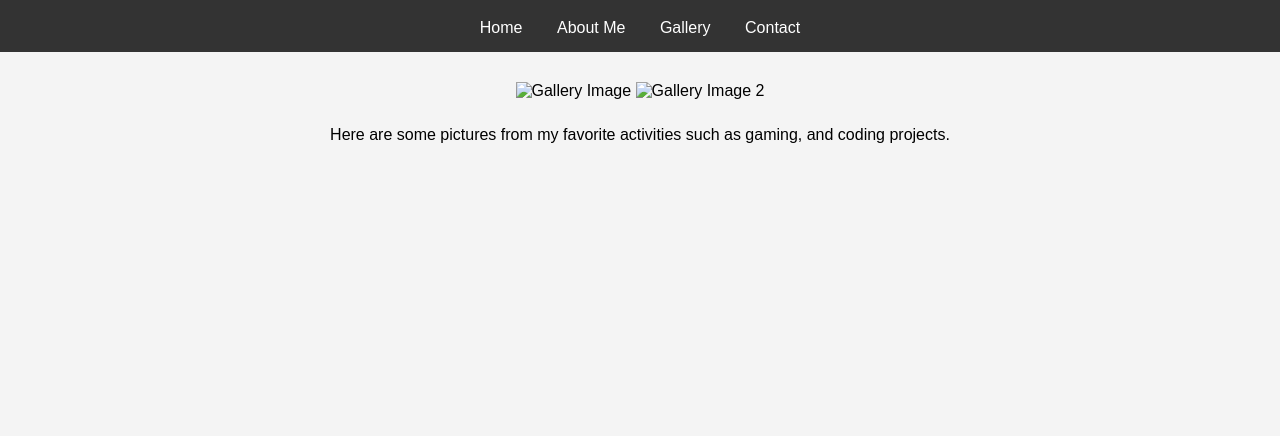
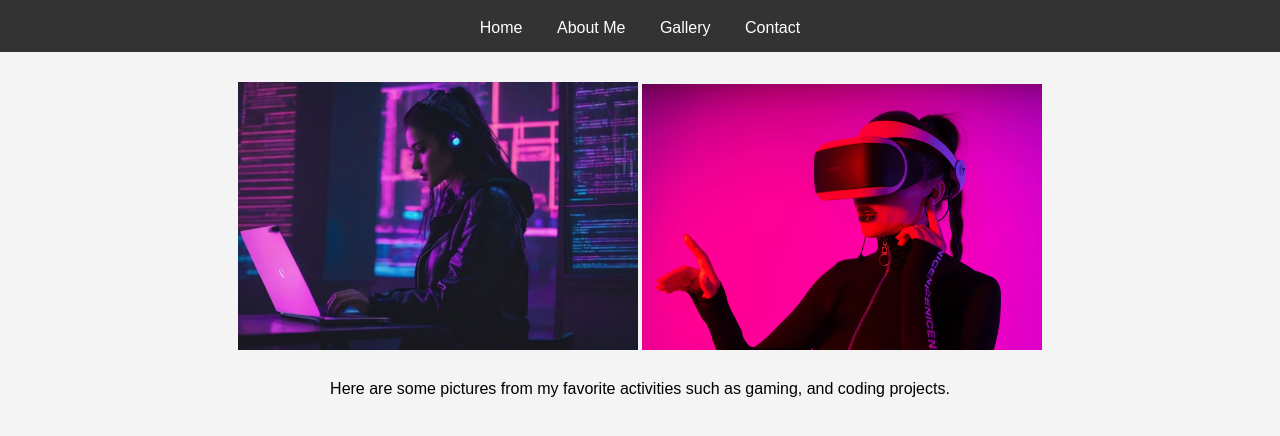
Before and after one commit to blackswancoder/my-website, a plain HTML site: page gallery.html in a window 1280 px wide. Shown: the part 76-512 px from the top of the page. Drawn offline with Linux system fonts and the light colour scheme.

Commit message:
Update gallery.html

```diff
--- a/gallery.html
+++ b/gallery.html
@@ -19,8 +19,8 @@
 
     </header>
     <section>
-        <img src="images/gallery1.jpg" alt="Gallery Image">
-        <img src="images/gallery2.jpg" alt="Gallery Image 2">
+        <img src="gallery1.jpg" alt="Gallery Image">
+        <img src="gallery2.jpg" alt="Gallery Image 2">
         <p>Here are some pictures from my favorite activities such as gaming, and coding projects.</p>
     </section>
     <script src="script.js"></script>
```
